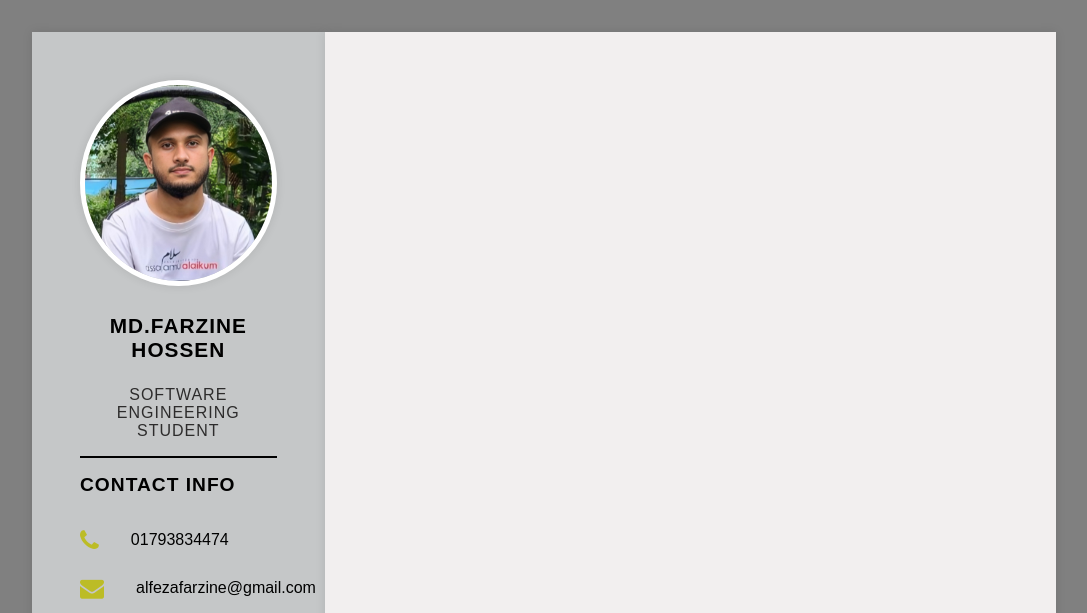
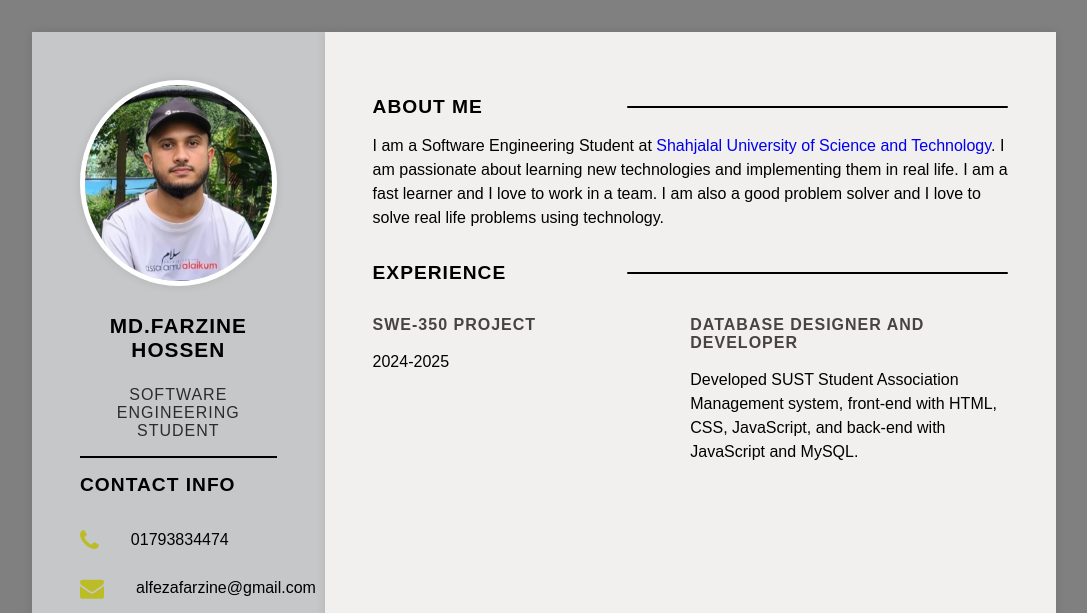
Before and after one commit to Farzine/My_resume, a plain HTML site: page index.html in a window 1280 px wide. Shown: the top 613 px of the page, without its empty margins (96-1183 px from the left). Drawn offline with Linux system fonts and the light colour scheme.

Commit message:
Experience Section Added

```diff
--- a/index.html
+++ b/index.html
@@ -145,8 +145,37 @@
                 </div>
 
             </div>
-        </section> <!-- Left Section of resume-->
-        <section class="right-section"></section> <!-- Right Section of resume-->
+        </section>
+         <!-- Left Section of resume-->
+
+        <section class="right-section"> <!-- Right Section of resume-->
+            <div class="right-main-content">
+                <section class="about sect">
+                    <h3 class="right-title">About Me</h3>
+                <p class="para">I am a Software Engineering Student at <a style="text-decoration:none" href="https://www.sust.edu/">Shahjalal University of Science and Technology</a>. I am passionate about learning new technologies and implementing them in real life. I am a fast learner and I love to work in a team. I am also a good problem solver and I love to solve real life problems using technology.</p>
+                </section>
+                <section class="experience sect">
+                    <h3 class="right-title">Experience</h3>
+                    <div class="timeline">
+                        <div class="left-tl-content">
+                            <h4 class="tl-title">SWE-350 project</h4>
+                            <p class="para">2024-2025</p>
+
+                        </div>
+                        <div class="right-tl-content">
+                            <div class="tl-content">
+                                <h4 class="tl-title-2">Database designer and Developer</h4>
+                                <p class="para">Developed SUST Student Association Management system, front-end with HTML, CSS, JavaScript, and back-end with JavaScript and MySQL.</p>
+                            </div>
+
+                    </div>
+
+
+                </section>
+            </div>
+
+
+        </section> <!-- Right Section of resume-->
     </main>
   </body>
 </html>
--- a/style.css
+++ b/style.css
@@ -188,3 +188,57 @@ body{
     margin-right: 0.5rem;
     color: rgba(186, 186, 4, 0.826);
 }
+.right-main-content{
+    padding: 2rem 2rem;
+}
+.right-title{
+    font-size: 1.2rem;
+    font-weight: 700;
+    color: black;
+    text-transform: uppercase;
+    letter-spacing: 1px;
+    margin-bottom: 1rem;
+    position: relative;
+}
+
+.right-title::after{
+    content: '';
+    position: absolute;
+    right: 0;
+    bottom: -5px;
+    width: 60%;
+    height: 2px;top: 50%;
+    background-color: black;
+    transform: translateY(-50%);
+    border-radius: 10px;
+}
+
+.para{
+    line-height: 1.5rem;
+    font-size: 1rem;
+}
+.sect{
+    padding: 1rem 0;
+}
+.timeline{
+    display: grid;
+    grid-template-columns: repeat(2, 1fr);
+
+
+}
+.tl-title{
+    font-size: 1rem;
+    font-weight: 700;
+    color: rgb(71, 67, 67);
+    text-transform: uppercase;
+    letter-spacing: 1px;
+    padding: 1rem 0;
+}
+.tl-title-2{
+    font-size: 1rem;
+    font-weight: 700;
+    color: rgb(71, 67, 67);
+    text-transform: uppercase;
+    letter-spacing: 1px;
+    padding: 1rem 0;
+}
```
